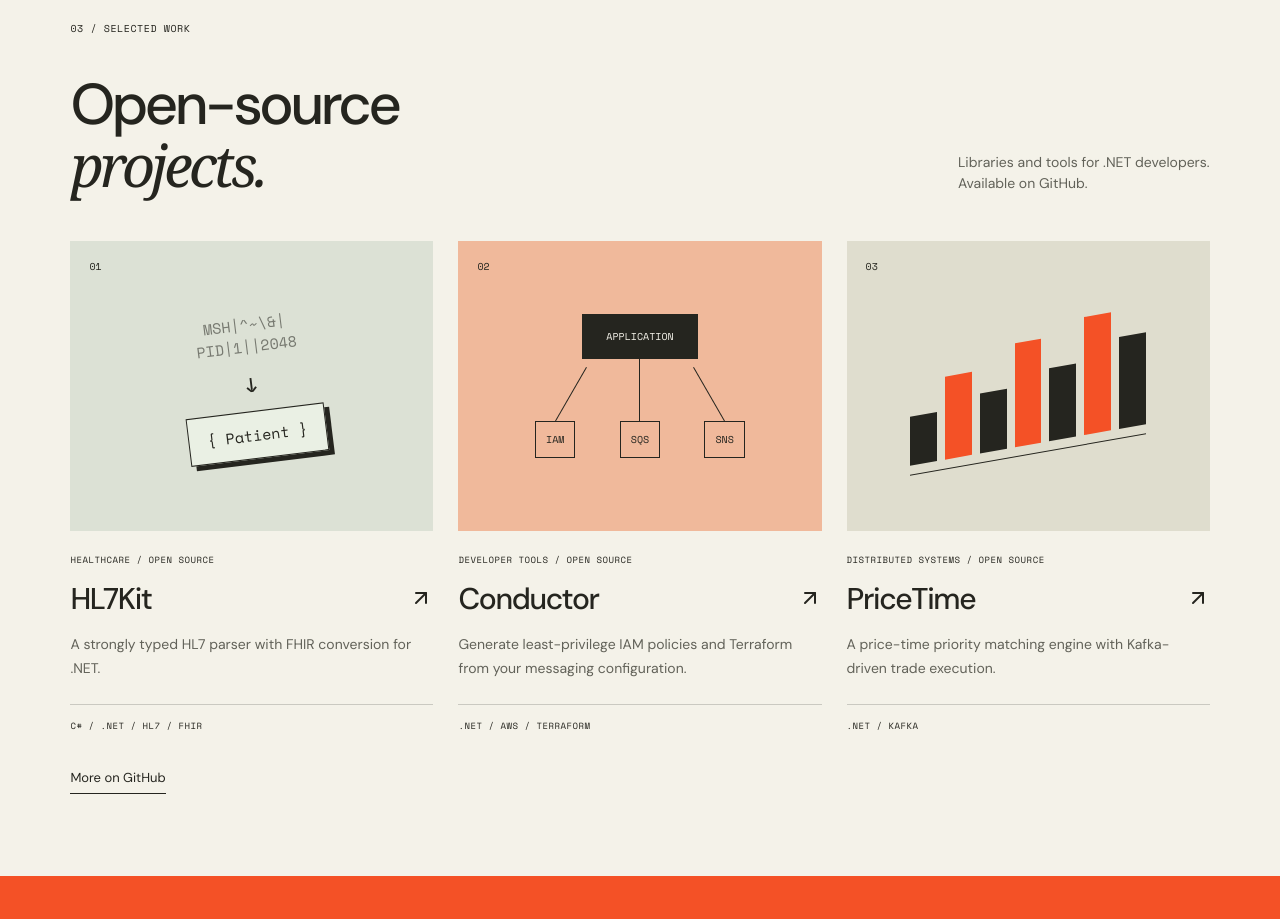
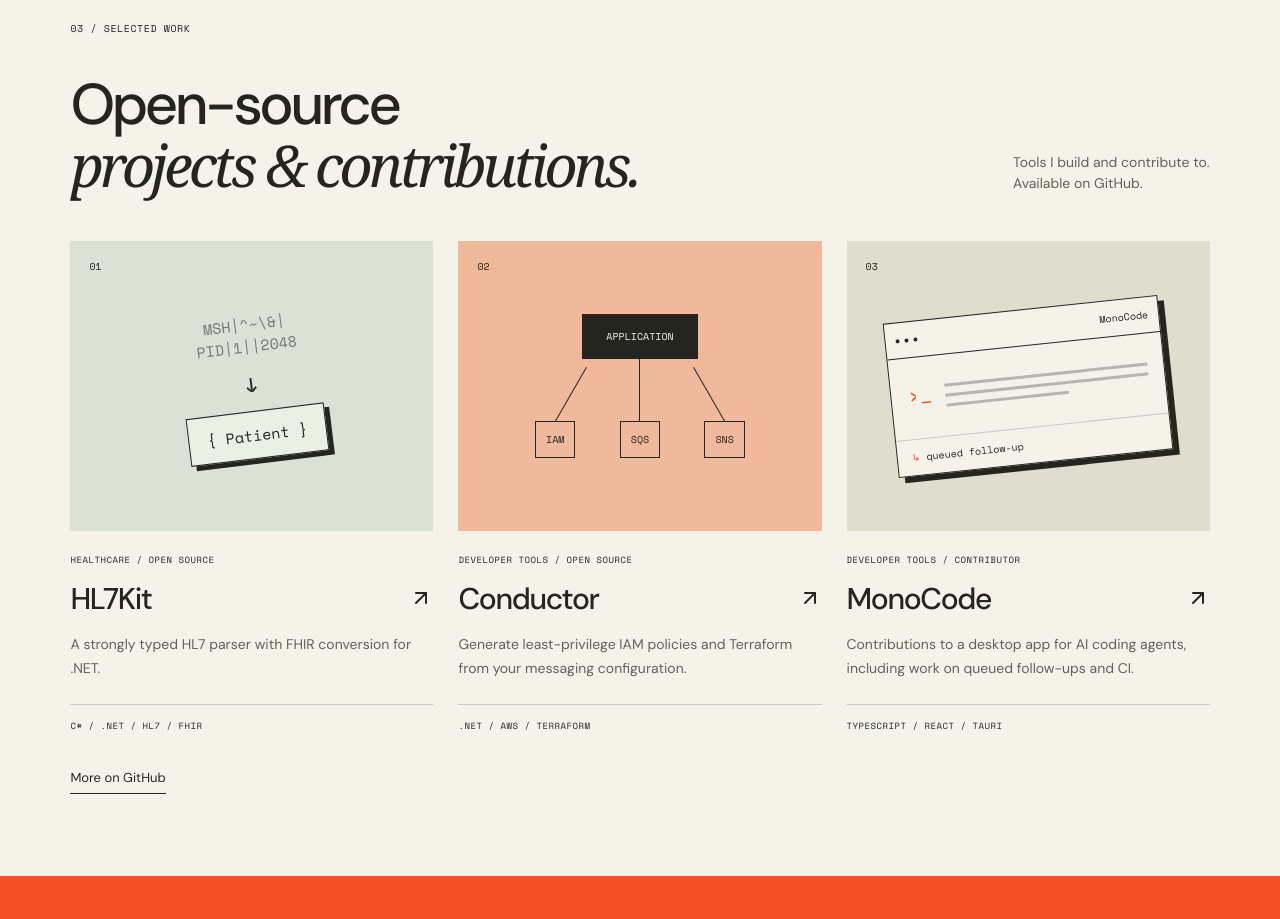
Before and after one commit to tcmarkfeld/personal-site-vite, a React (Vite) app: page / in a window 1280 px wide. Shown: the part 2540-3459 px from the top of the page. Built offline with nearby package versions, Linux system fonts and the light colour scheme.

Commit message:
replace pricetime with monocode

```diff
--- a/src/pages/Home/Home.css
+++ b/src/pages/Home/Home.css
@@ -347,7 +347,7 @@
 .conductor .project-visual {
   background: #f0b99b;
 }
-.orders .project-visual {
+.monocode .project-visual {
   background: #dfddce;
 }
 .project-number {
@@ -419,22 +419,60 @@
   border: 1px solid;
   font-weight: 400;
 }
-.orders-art {
-  height: 47%;
-  width: 65%;
+.monocode-art {
+  width: 76%;
+  border: 1px solid var(--black);
+  background: var(--paper);
+  box-shadow: 6px 6px 0 var(--black);
+  transform: rotate(-6deg);
+  font:
+    10px 'Space Mono',
+    monospace;
+}
+.monocode-titlebar {
   display: flex;
-  align-items: flex-end;
-  gap: 8px;
-  border-bottom: 1px solid;
-  padding-bottom: 9px;
-  transform: skewY(-10deg);
+  align-items: center;
+  gap: 5px;
+  padding: 10px;
+  border-bottom: 1px solid var(--black);
 }
-.orders-art i {
-  flex: 1;
+.monocode-titlebar i {
+  width: 4px;
+  height: 4px;
+  border-radius: 50%;
   background: var(--black);
 }
-.orders-art i:nth-child(even) {
-  background: var(--orange);
+.monocode-titlebar span {
+  margin-left: auto;
+}
+.monocode-session {
+  display: flex;
+  gap: 14px;
+  padding: 22px 16px;
+}
+.monocode-session > span {
+  color: var(--orange);
+  font-size: 20px;
+}
+.monocode-session > div {
+  flex: 1;
+}
+.monocode-session i {
+  display: block;
+  height: 3px;
+  margin: 7px 0;
+  background: var(--black);
+  opacity: 0.3;
+}
+.monocode-session i:last-child {
+  width: 60%;
+}
+.monocode-queue {
+  padding: 10px 14px;
+  border-top: 1px solid #25251f33;
+}
+.monocode-queue span {
+  color: var(--orange);
 }
 .project-copy {
   display: grid;
--- a/src/pages/Home/Home.tsx
+++ b/src/pages/Home/Home.tsx
@@ -31,13 +31,13 @@
     kind: 'conductor',
   },
   {
-    name: 'PriceTime',
-    category: 'DISTRIBUTED SYSTEMS / OPEN SOURCE',
+    name: 'MonoCode',
+    category: 'DEVELOPER TOOLS / CONTRIBUTOR',
     description:
-      'A price-time priority matching engine with Kafka-driven trade execution.',
-    stack: '.NET / KAFKA',
-    href: 'https://github.com/tcmarkfeld/PriceTime',
-    kind: 'orders',
+      'Contributions to a desktop app for AI coding agents, including work on queued follow-ups and CI.',
+    stack: 'TYPESCRIPT / REACT / TAURI',
+    href: 'https://usemono.dev/',
+    kind: 'monocode',
   },
 ];
 
@@ -398,10 +398,10 @@
             <h2>
               Open-source
               <br />
-              <em>projects.</em>
+              <em>projects &amp; contributions.</em>
             </h2>
             <p>
-              Libraries and tools for .NET developers.
+              Tools I build and contribute to.
               <br />
               Available on GitHub.
             </p>
@@ -441,10 +441,24 @@
                       </div>
                     </div>
                   ) : (
-                    <div className="orders-art">
-                      {[38, 65, 47, 82, 57, 93, 72].map((height, i) => (
-                        <i key={i} style={{ height: `${height}%` }} />
-                      ))}
+                    <div className="monocode-art">
+                      <div className="monocode-titlebar">
+                        <i />
+                        <i />
+                        <i />
+                        <span>MonoCode</span>
+                      </div>
+                      <div className="monocode-session">
+                        <span>›_</span>
+                        <div>
+                          <i />
+                          <i />
+                          <i />
+                        </div>
+                      </div>
+                      <div className="monocode-queue">
+                        <span>↳</span> queued follow-up
+                      </div>
                     </div>
                   )}
                 </div>
```
